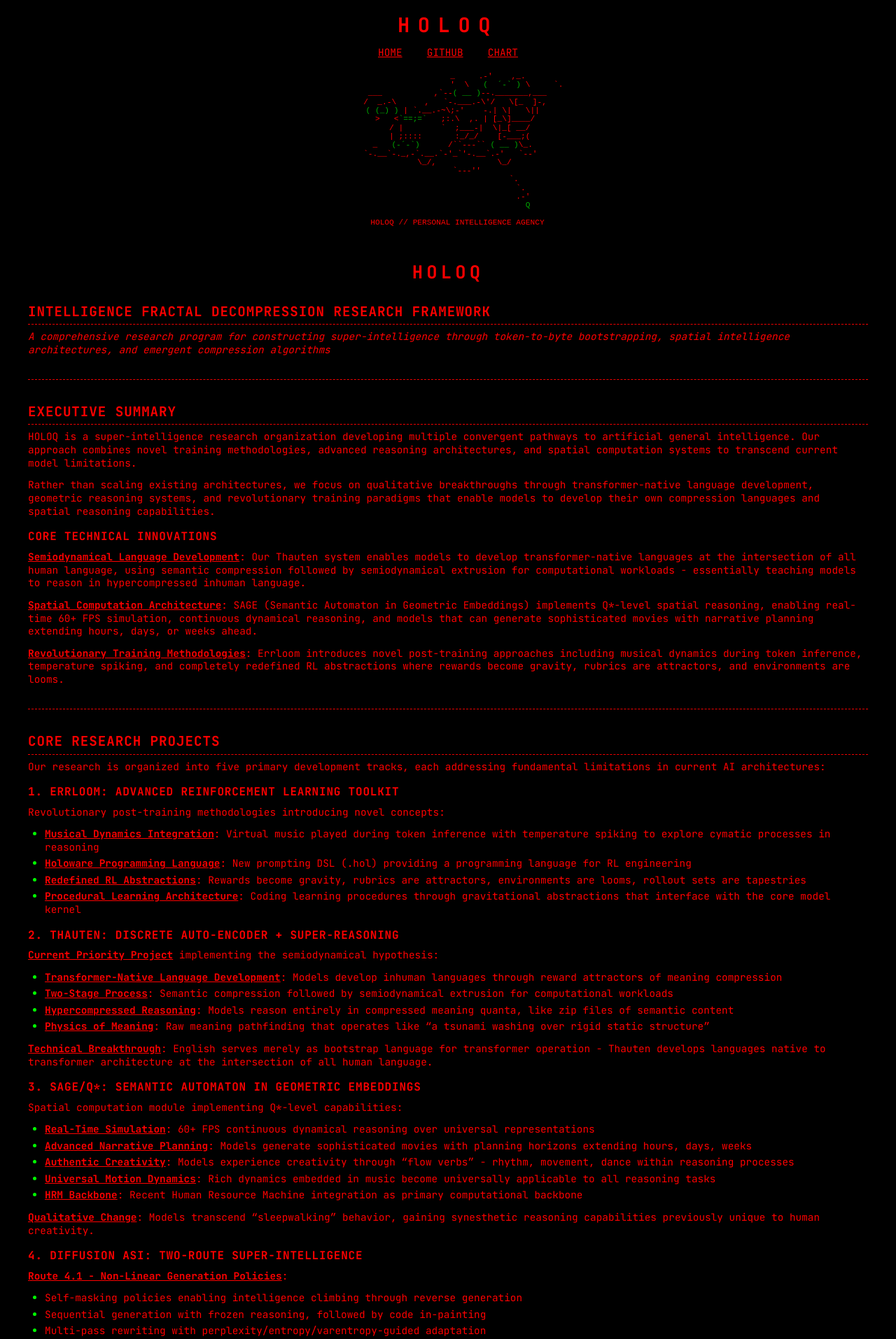
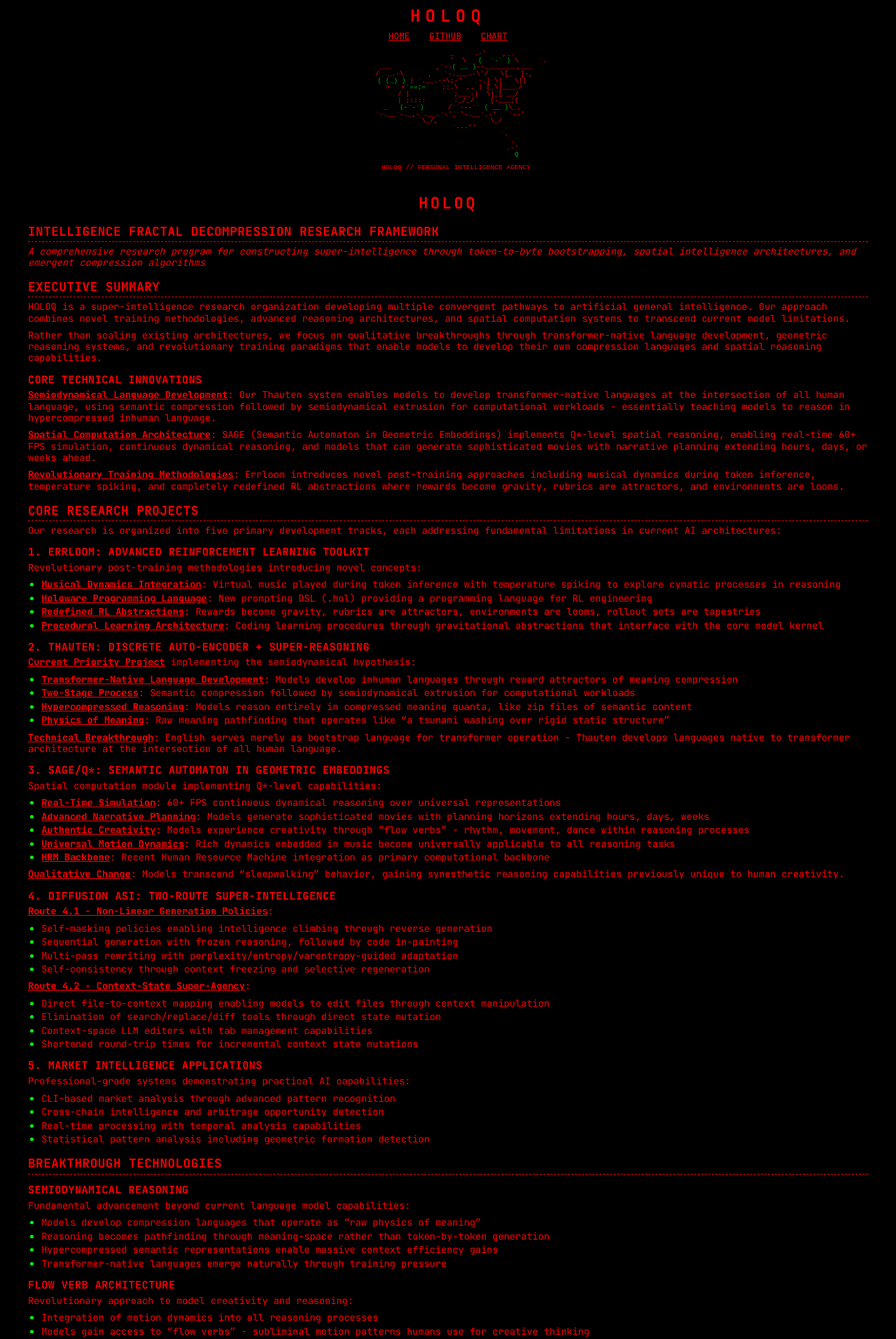
Before and after one commit to holo-q/zip, a Jekyll site: the page built from professional.md, in a window 1280 px wide. Shown: the top 1914 px of the page at 70% size. Built offline with Jekyll 4.4.1, drawn with Linux system fonts in a browser that asks for light colours.

Commit message:
⬛ BRUTALIST TYPOGRAPHY REFINEMENT ⬛
- Removed unnecessary horizontal lines between major sections
- Tightened all spacing throughout (margins, padding, line-height)
- Reduced font sizes for better density (body: 0.875rem, headers scaled down)
- Optimized ASCII art size for better proportions
- Enhanced readability through precise spacing calibration

```diff
--- a/_sass/holoq-consciousness.scss
+++ b/_sass/holoq-consciousness.scss
@@ -27,13 +27,14 @@ body {
   background: $black;
   color: $red;
   font-family: $mono;
-  line-height: 1.4;
-  padding: 1rem 2rem;
+  line-height: 1.25;
+  padding: 0.5rem 1.5rem;
+  font-size: 0.875rem;
 }
 
 // BRUTALIST HEADER - JUST TEXT AND LINKS
 .site-header {
-  margin-bottom: 1rem;
+  margin-bottom: 0.75rem;
   text-align: center;
 
   .wrapper {
@@ -42,13 +43,13 @@ body {
   }
 
   .site-title {
-    font-size: 1.8rem;
+    font-size: 1.5rem;
     font-weight: 700;
     color: $red;
     text-decoration: none;
-    letter-spacing: 0.4em;
+    letter-spacing: 0.3em;
     display: block;
-    margin-bottom: 0.5rem;
+    margin-bottom: 0.3rem;
 
     &:hover {
       text-decoration: underline;
@@ -56,13 +57,13 @@ body {
   }
 
   .site-nav {
-    margin: 0.5rem 0;
+    margin: 0.3rem 0;
 
     a {
       color: $red;
       text-decoration: underline;
-      margin: 0 0.8rem;
-      font-size: 0.9rem;
+      margin: 0 0.6rem;
+      font-size: 0.8rem;
 
       &:hover {
         background: $red;
@@ -75,13 +76,13 @@ body {
 // ASCII ART
 .pyramid-container {
   width: 100%;
-  margin: 1rem 0;
+  margin: 0.5rem 0;
   text-align: center;
 
   pre {
     color: $red;
-    font-size: 0.7rem;
-    line-height: 1.1;
+    font-size: 0.6rem;
+    line-height: 1.0;
     display: inline-block;
     animation: pulse 3s ease-in-out infinite;
 
@@ -111,52 +112,52 @@ body {
 }
 
 .consciousness-section {
-  margin: 1rem 0;
+  margin: 0.5rem 0;
 
   h1, h2, h3, h4, h5, h6 {
     font-family: $mono;
     text-transform: uppercase;
-    letter-spacing: 0.05em;
-    margin: 1.5rem 0 0.5rem 0;
+    letter-spacing: 0.03em;
+    margin: 1rem 0 0.3rem 0;
     font-weight: 700;
     color: $red;
   }
 
   h1 {
-    font-size: 1.6rem;
+    font-size: 1.4rem;
     text-align: center;
-    margin: 2rem 0 1.5rem 0;
-    letter-spacing: 0.2em;
+    margin: 1.2rem 0 0.8rem 0;
+    letter-spacing: 0.15em;
   }
 
   h2 {
-    font-size: 1.2rem;
+    font-size: 1.1rem;
     border-bottom: 1px dashed $red;
-    padding-bottom: 0.3rem;
-    margin-top: 1.5rem;
+    padding-bottom: 0.2rem;
+    margin-top: 1rem;
   }
 
   h3 {
-    font-size: 1rem;
-    margin-top: 1rem;
+    font-size: 0.95rem;
+    margin-top: 0.8rem;
   }
 
   p {
-    margin-bottom: 0.8rem;
+    margin-bottom: 0.5rem;
     color: $red;
-    font-size: 0.9rem;
-    line-height: 1.3;
+    font-size: 0.85rem;
+    line-height: 1.2;
   }
 
   ul, ol {
-    margin: 0.8rem 0;
-    padding-left: 1.5rem;
+    margin: 0.5rem 0;
+    padding-left: 1.2rem;
     color: $red;
-    font-size: 0.9rem;
+    font-size: 0.85rem;
 
     li {
-      margin-bottom: 0.3rem;
-      line-height: 1.3;
+      margin-bottom: 0.2rem;
+      line-height: 1.2;
 
       &::marker {
         color: $green;
@@ -174,9 +175,9 @@ body {
   pre {
     background: $black;
     border: 1px dashed $red;
-    padding: 1rem;
+    padding: 0.6rem;
     overflow-x: auto;
-    margin: 1rem 0;
+    margin: 0.6rem 0;
 
     code {
       color: $green;
@@ -185,9 +186,9 @@ body {
   }
 
   blockquote {
-    border-left: 3px solid $red;
-    padding-left: 1rem;
-    margin: 1rem 0;
+    border-left: 2px solid $red;
+    padding-left: 0.8rem;
+    margin: 0.6rem 0;
     color: $red;
     font-style: italic;
   }
@@ -216,14 +217,14 @@ body {
   hr {
     border: none;
     border-top: 1px dashed $red;
-    margin: 2rem 0;
+    margin: 1.2rem 0;
   }
 }
 
 // TOGGLE LINKS - NO BUTTONS, JUST UNDERLINED TEXT
 .consciousness-toggle {
   text-align: center;
-  margin: 1rem 0;
+  margin: 0.6rem 0;
 
   .toggle-btn {
     background: transparent;
@@ -231,8 +232,8 @@ body {
     color: $red;
     text-decoration: underline;
     font-family: $mono;
-    font-size: 0.9rem;
-    letter-spacing: 0.05em;
+    font-size: 0.85rem;
+    letter-spacing: 0.03em;
     cursor: pointer;
     padding: 0;
     margin: 0 0.8rem;
@@ -261,19 +262,19 @@ body {
 
 // FOOTER
 .site-footer {
-  margin-top: 4rem;
-  padding-top: 2rem;
+  margin-top: 2rem;
+  padding-top: 1rem;
   border-top: 1px dashed $red;
   text-align: center;
 
   .footer-content {
     font-family: $mono;
     color: $red;
-    font-size: 0.8rem;
-    letter-spacing: 0.1em;
+    font-size: 0.75rem;
+    letter-spacing: 0.08em;
 
     p {
-      margin: 0.5rem 0;
+      margin: 0.3rem 0;
     }
   }
 }
```
Also changed, not shown: professional.md (+0 -19 lines), 4 other files.
